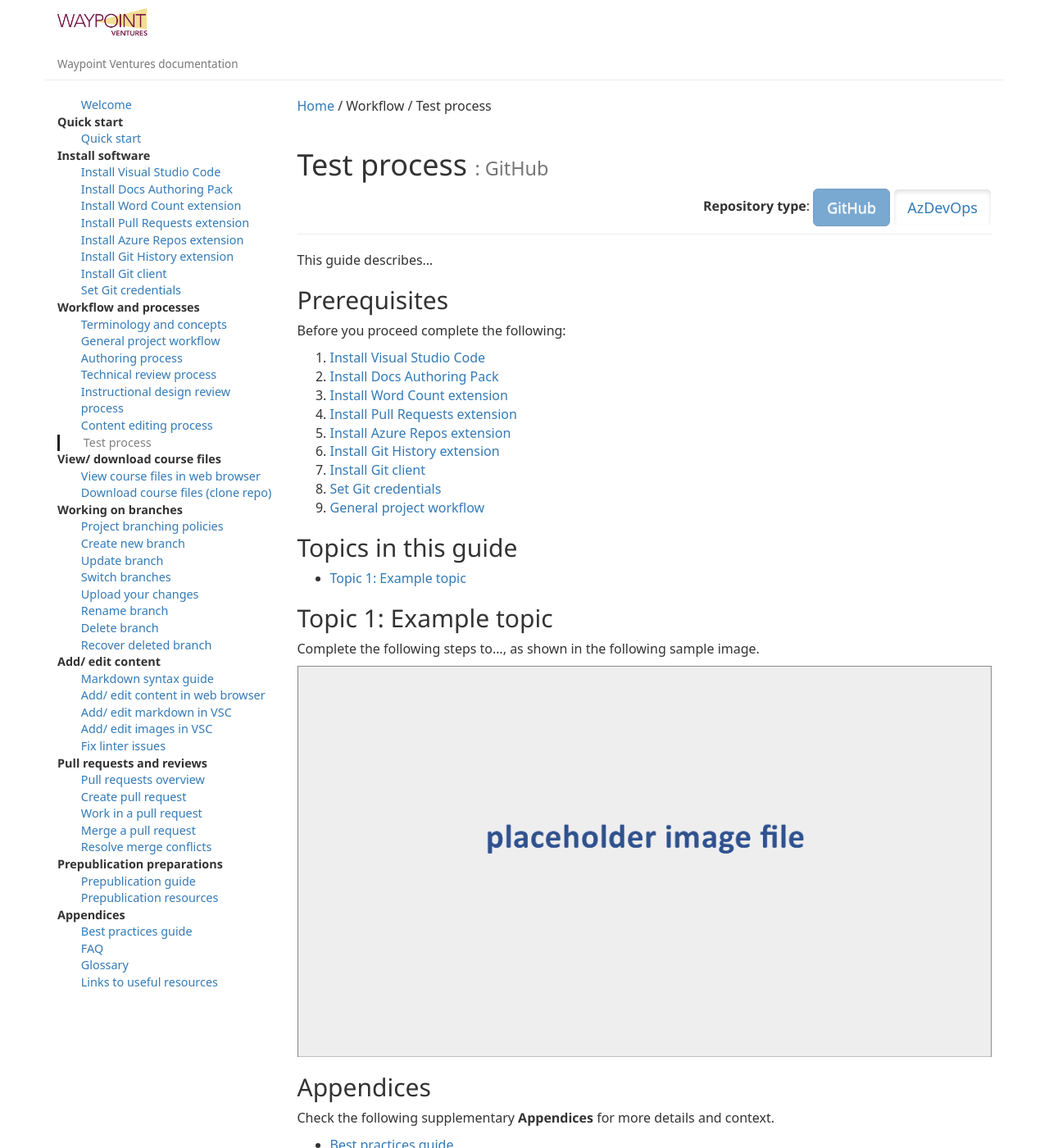
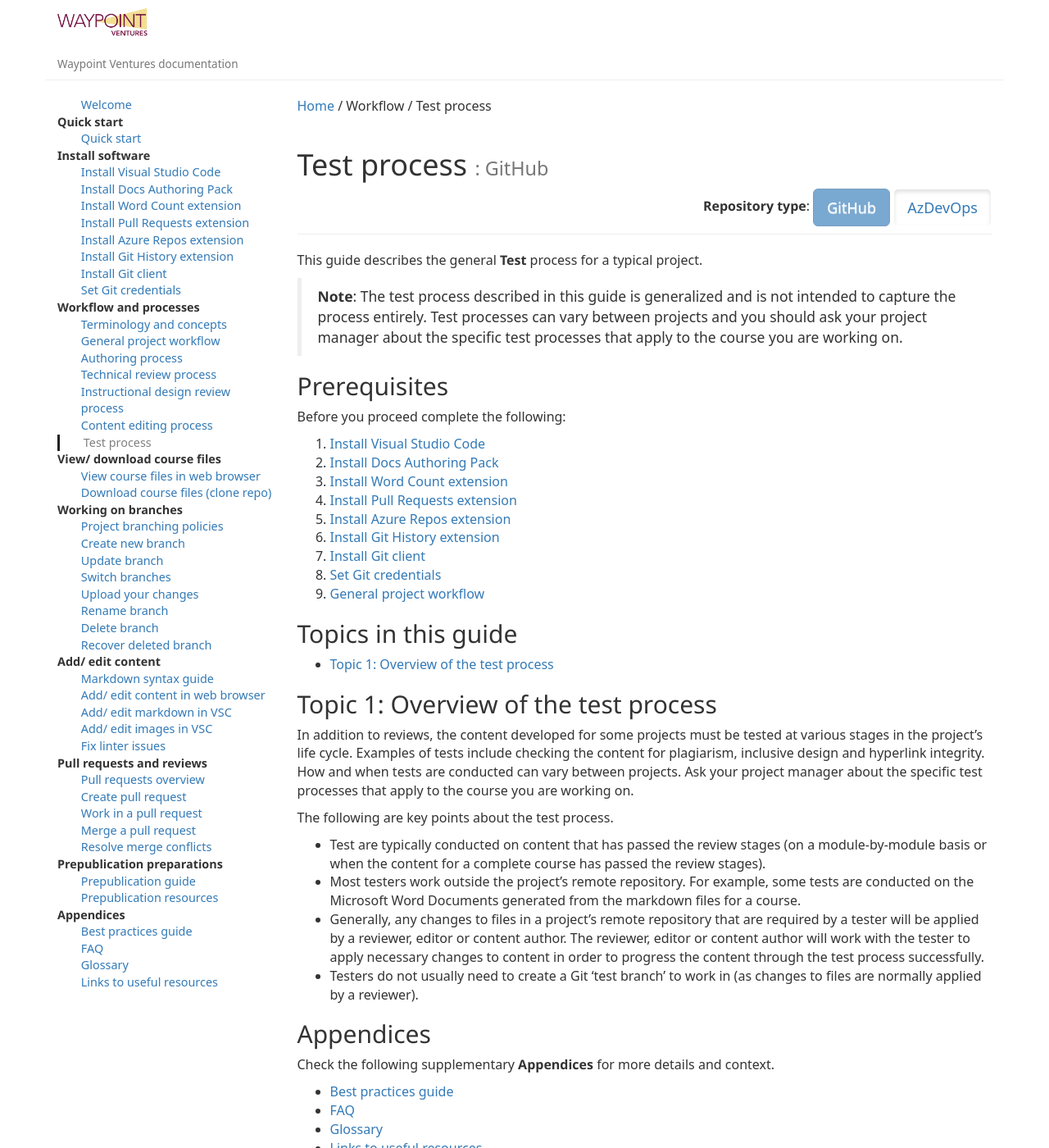
Before and after one commit to mkavana/docs, a Jekyll site: the page built from _posts/05-workflow/2020-06-07-test-process.md, in a window 1280 px wide and 1400 px high. Shown: the whole window at 82% size. Built offline with Jekyll 4.4.1, drawn with Linux system fonts in a browser that asks for light colours; some web fonts are replaced.

Commit message:
add steps to 'test process guide' .md

```diff
--- a/_posts/05-workflow/2020-06-07-test-process.md
+++ b/_posts/05-workflow/2020-06-07-test-process.md
@@ -13,21 +13,28 @@ include-in-quickstart: "false"
 video_url: "none"
 ---
 
-This guide describes...
+This guide describes the general **Test** process for a typical project.
+
+> **Note**: The test process described in this guide is generalized and is not intended to capture the process entirely. Test processes can vary between projects and you should ask your project manager about the specific test processes that apply to the course you are working on.
 
 {% include prerequisites.html %}
 
 ## Topics in this guide
 
-- [Topic 1: Example topic](#topic1)
+- [Topic 1: Overview of the test process](#topic1)
 
 {% include video.html %}
 
-## Topic 1: Example topic {#topic1}
+## Topic 1: Overview of the test process {#topic1}
 
-Complete the following steps to..., as shown in the following sample image.
+In addition to reviews, the content developed for some projects must be tested at various stages in the project's life cycle. Examples of tests include checking the content for plagiarism, inclusive design and hyperlink integrity. How and when tests are conducted can vary between projects. Ask your project manager about the specific test processes that apply to the course you are working on.
 
-![Alt image text placeholder](../assets/images/05-workflow/test/github/img-placeholder.png)
+The following are key points about the test process.
+
+- Test are typically conducted on content that has passed the review stages (on a module-by-module basis or when the content for a complete course has passed the review stages).
+- Most testers work outside the project's remote repository. For example, some tests are conducted on the Microsoft Word Documents generated from the markdown files for a course.
+- Generally, any changes to files in a project's remote repository that are required by a tester will be applied by a reviewer, editor or content author. The reviewer, editor or content author will work with the tester to apply necessary changes to content in order to progress the content through the test process successfully.
+- Testers do not usually need to create a Git 'test branch' to work in (as changes to files are normally applied by a reviewer).
 
 {% include appendices.html %}
 
```
